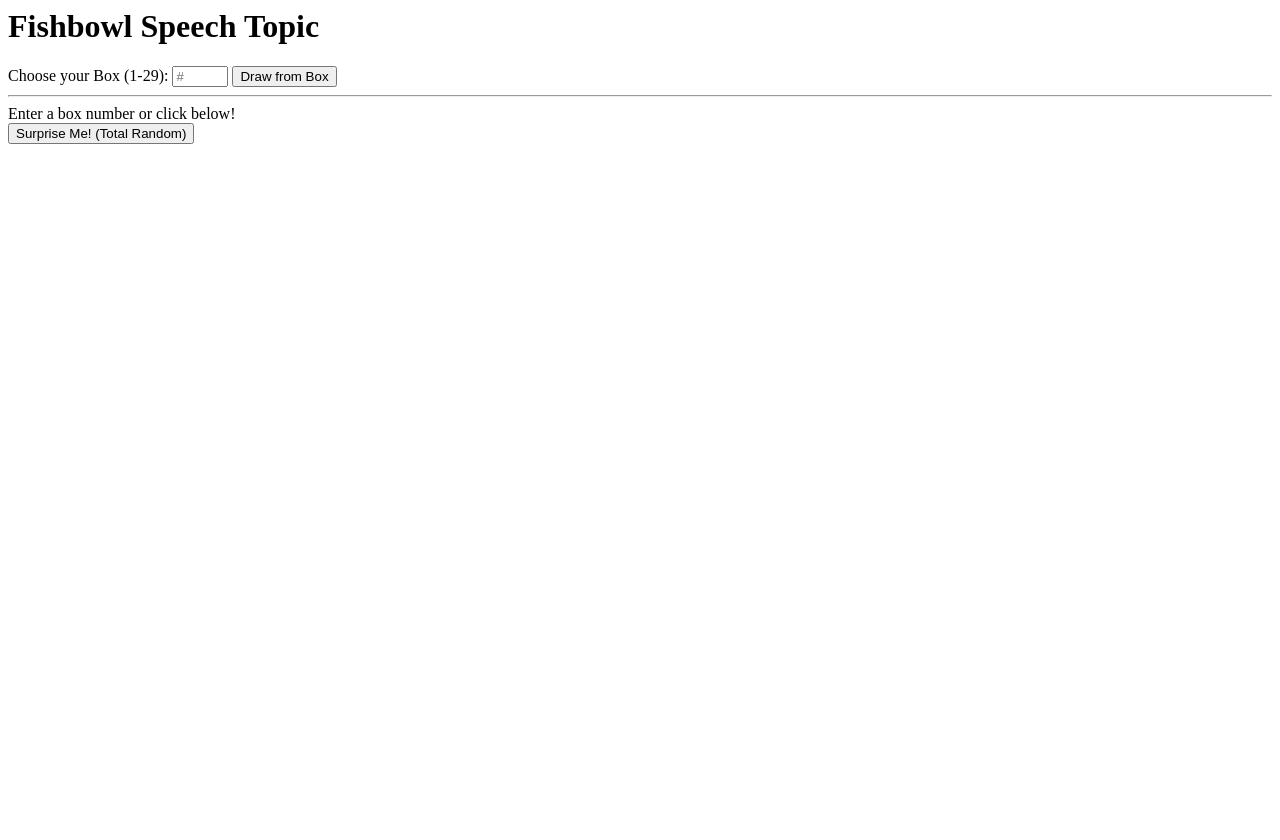
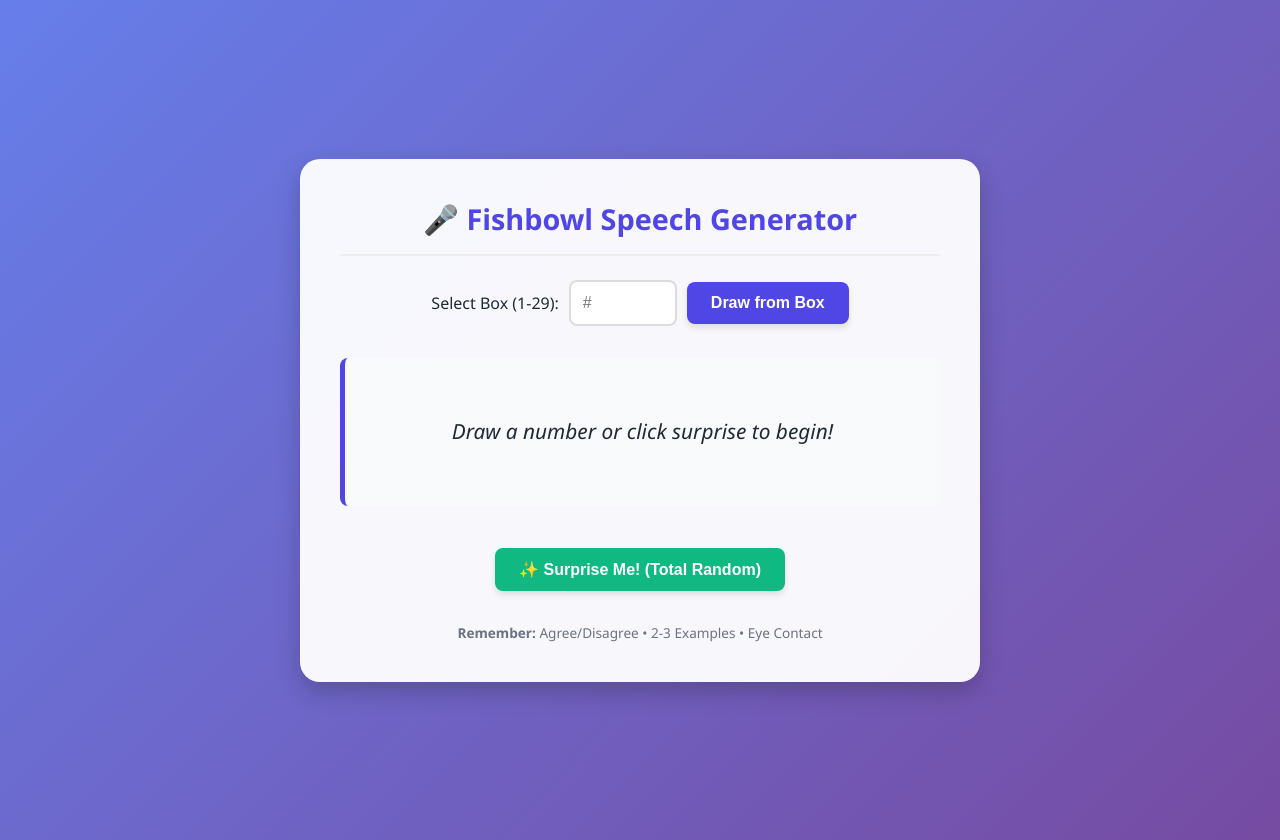
Before and after one commit to ths-cs/frs-presents, a plain HTML site: page index.html in a window 1280 px wide. Before the commit the page ends 800 px from the top, so only its background shows below. Drawn offline with Linux system fonts and the light colour scheme.

Commit message:
Update index.html

```diff
--- a/index.html
+++ b/index.html
@@ -1,65 +1,148 @@
+<!DOCTYPE html>
+<html lang="en">
+<head>
+    <meta charset="UTF-8">
+    <meta name="viewport" content="width=device-width, initial-scale=1.0">
+    <title>Fishbowl Speech Generator</title>
+    <style>
+        :root {
+            --primary: #4f46e5;
+            --primary-hover: #4338ca;
+            --bg-gradient: linear-gradient(135deg, #667eea 0%, #764ba2 100%);
+            --text-dark: #1f2937;
+            --card-bg: rgba(255, 255, 255, 0.95);
+        }
+
+        body {
+            font-family: 'Segoe UI', Tahoma, Geneva, Verdana, sans-serif;
+            background: var(--bg-gradient);
+            display: flex;
+            justify-content: center;
+            align-items: center;
+            min-height: 100vh;
+            margin: 0;
+            padding: 20px;
+            color: var(--text-dark);
+        }
+
+        .card {
+            background: var(--card-bg);
+            padding: 2.5rem;
+            border-radius: 20px;
+            box-shadow: 0 10px 25px rgba(0,0,0,0.2);
+            text-align: center;
+            max-width: 600px;
+            width: 100%;
+            transition: transform 0.3s ease;
+        }
+
+        h1 {
+            margin-top: 0;
+            font-size: 1.8rem;
+            color: var(--primary);
+            border-bottom: 2px solid #eee;
+            padding-bottom: 1rem;
+        }
+
+        .input-group {
+            margin: 1.5rem 0;
+            display: flex;
+            gap: 10px;
+            justify-content: center;
+            align-items: center;
+            flex-wrap: wrap;
+        }
+
+        input[type="number"] {
+            padding: 12px;
+            border: 2px solid #ddd;
+            border-radius: 8px;
+            width: 80px;
+            font-size: 1rem;
+            outline: none;
+            transition: border-color 0.3s;
+        }
+
+        input[type="number"]:focus {
+            border-color: var(--primary);
+        }
+
+        #prompt-display {
+            background: #f9fafb;
+            border-left: 5px solid var(--primary);
+            padding: 1.5rem;
+            font-size: 1.3rem;
+            margin: 2rem 0;
+            min-height: 100px;
+            display: flex;
+            align-items: center;
+            justify-content: center;
+            font-style: italic;
+            border-radius: 8px;
+            line-height: 1.4;
+        }
+
+        button {
+            background: var(--primary);
+            color: white;
+            border: none;
+            padding: 12px 24px;
+            border-radius: 8px;
+            cursor: pointer;
+            font-size: 1rem;
+            font-weight: 600;
+            transition: all 0.2s ease;
+            box-shadow: 0 4px 6px rgba(0,0,0,0.1);
+        }
+
+        button:hover {
+            background: var(--primary-hover);
+            transform: translateY(-2px);
+            box-shadow: 0 6px 12px rgba(0,0,0,0.15);
+        }
+
+        button:active {
+            transform: translateY(0);
+        }
+
+        .secondary-btn {
+            background: #10b981;
+            margin-top: 10px;
+        }
+
+        .secondary-btn:hover {
+            background: #059669;
+        }
+
+        hr {
+            border: 0;
+            border-top: 1px solid #eee;
+            margin: 2rem 0;
+        }
+
+        .poise-reminder {
+            font-size: 0.85rem;
+            color: #6b7280;
+            margin-top: 2rem;
+        }
+    </style>
+</head>
+<body>
+
 <div class="card">
-    <h1>Fishbowl Speech Topic</h1>
+    <h1>🎤 Fishbowl Speech Generator</h1>
 
-    <label for="box-select">Choose your Box (1-29):</label>
-    <input type="number" id="box-num" min="1" max="29" placeholder="#">
-    <button onclick="getBoxPrompt()">Draw from Box</button>
+    <div class="input-group">
+        <label for="box-num">Select Box (1-29):</label>
+        <input type="number" id="box-num" min="1" max="29" placeholder="#">
+        <button onclick="getBoxPrompt()">Draw from Box</button>
+    </div>
 
-    <hr>
+    <div id="prompt-display">Draw a number or click surprise to begin!</div>
 
-    <div id="prompt-display">Enter a box number or click below!</div>
+    <button class="secondary-btn" onclick="generateRandomPrompt()">✨ Surprise Me! (Total Random)</button>
 
-    <button onclick="generateRandomPrompt()">Surprise Me! (Total Random)</button>
+    <div class="poise-reminder">
+        <strong>Remember:</strong> Agree/Disagree • 2-3 Examples • Eye Contact
+    </div>
 </div>
-
-<script>
-    // Organized by Box Number (1-26 from handout, 27-29 new)
-    const fishbowlData = {
-        1: ["Money should be replaced with a barter system.", "Having siblings is a good thing.", "Monday should be the third day of a 3-day weekend."],
-        2: ["Cool teachers are easier to learn from.", "The driving age should be 18.", "All high schools should have a school uniform."],
-        3: ["Teens should get free therapy after a breakup.", "Zombies are real.", "Being lazy is a true art."],
-        4: ["Having a Pen Pal is cool.", "Peer pressure can be a positive thing.", "Teens should spend more time in nature."],
-        5: ["Students should be allowed to choose what they learn about in school.", "There is plenty of truth to horoscopes.", "FOMO is a real fear."],
-        6: ["It is important to date someone with similar beliefs.", "Facebook is for old people.", "Celebrities have too much influence on teens."],
-        7: ["It should be easier to get a driver's license.", "Junk food isn't all that bad.", "Homework does more harm than good."],
-        8: ["It should be illegal for teens to drop out of school.", "Parents are embarrassing.", "Every teen should learn to cook."],
-        9: ["'Staying in' is the new 'sneaking out.'", "Pets are far better to talk to than parents.", "Eating should always be allowed in classes."],
-        10: ["Teens should be rewarded for doing the right thing.", "Teens need cell phones.", "Risk is a natural temptation for teens."],
-        11: ["Teen suicide is not given enough attention.", "Teens should be banned from beauty surgery.", "More free time means more time to get into trouble."],
-        12: ["Parents have no right to embarrass their teens.", "Teens should avoid dating too young.", "Driving tests should be free."],
-        13: ["Teens do care what their parents think.", "Cyberbullies should be dealt with more severely.", "Teen boys and girls should be taught in separate classes."],
-        14: ["It is important that teens become volunteers.", "Beauty contests are harmful.", "Middle school students should be banned from social media."],
-        15: ["Tattoos should be illegal for teens.", "Teens that commit serious crimes should be charged as adults.", "Nice handwriting is a worthless skill."],
-        16: ["Parents should never give teens too much money.", "Teens should spend more time with the elderly.", "Bullying changes a teen forever."],
-        17: ["More time should be spent reading.", "Ads marketed to teens are too 'grown up'.", "Part-time jobs should be legal at 14."],
-        18: ["Teens should not get involved in online relationships.", "Piercing your tongue is disgusting.", "More time should be spent in nature."],
-        19: ["No teen should be labeled a lost cause.", "The media is responsible for society's moral decline.", "Boys get more acne than girls."],
-        20: ["Respond to your enemies with kindness.", "There is no such thing as a bff.", "Community service is an effective consequence for teens in legal trouble."],
-        21: ["Quiet time for teens is a necessity.", "Everyone should keep a journal.", "There is no getting out of the Friendship Zone."],
-        22: ["It is possible to have too many friends.", "Funny guys get more dates than handsome guys.", "Wearing glasses makes you look smarter."],
-        23: ["Parents have the right to always have access to their teen's phone.", "Teens should have their own savings account.", "Fame is bad for young people."],
-        24: ["Parents have the right to set their teen's dress code.", "Face tats are always regretted at some point.", "Prom is overrated."],
-        25: ["Schools should do more to prepare teens for puberty.", "Teens lead very stressful lives.", "Teens need adults to trust them."],
-        26: ["Teens shouldn't be allowed to be millionaires.", "Teens often try too hard to copy others' looks.", "High schools shouldn't be allowed to start before 9am."],
-        27: ["Summer break should be shorter but have more frequent breaks.", "Group projects are a fair way to grade students.", "Social media 'likes' should be hidden for everyone."],
-        28: ["Standardized testing is an outdated way to measure intelligence.", "Every student should be required to learn a second language.", "Video games are more educational than movies."],
-        29: ["Teens should have a say in their school’s budget.", "It is better to have one close friend than ten casual friends.", "AI will make school easier, not harder."]
-    };
-
-    function getBoxPrompt() {
-        const boxNum = document.getElementById('box-num').value;
-        if (fishbowlData[boxNum]) {
-            const choices = fishbowlData[boxNum];
-            const randomChoice = choices[Math.floor(Math.random() * choices.length)];
-            document.getElementById('prompt-display').innerText = `Box ${boxNum}: ${randomChoice}`;
-        } else {
-            alert("Please enter a box number between 1 and 29.");
-        }
-    }
-
-    function generateRandomPrompt() {
-        const allPrompts = Object.values(fishbowlData).flat();
-        const randomPrompt = allPrompts[Math.floor(Math.random() * allPrompts.length)];
-        document.getElementById('prompt-display').innerText = randomPrompt;
-    }
-</script>
```
